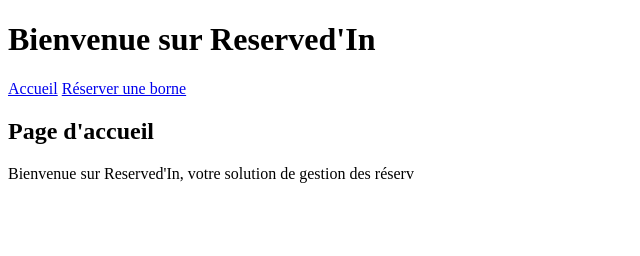
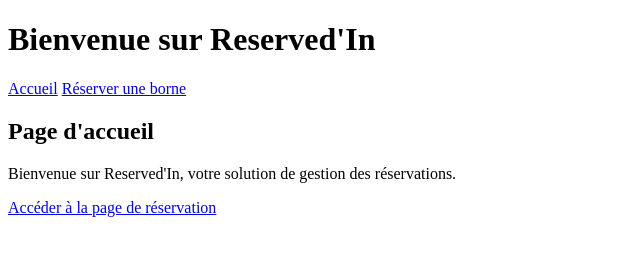
Before and after one commit to LoicLempereur/ReservedIn, a plain HTML site: page index.html in a window 1280 px wide. Shown: the whole page, without its empty margins (0-640 px from the left). Drawn offline with Linux system fonts and the light colour scheme.

Commit message:
Update index.html

```diff
--- a/index.html
+++ b/index.html
@@ -16,4 +16,8 @@
 
   <main>
     <h2>Page d'accueil</h2>
-    <p>Bienvenue sur Reserved'In, votre solution de gestion des réserv
+    <p>Bienvenue sur Reserved'In, votre solution de gestion des réservations.</p>
+    <p><a href="reservation.html">Accéder à la page de réservation</a></p>
+  </main>
+</body>
+</html>
```
